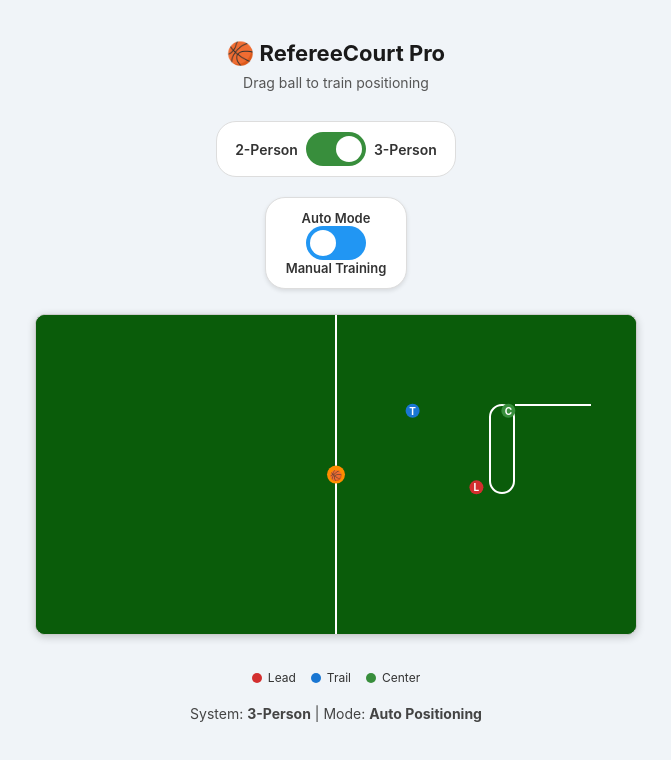
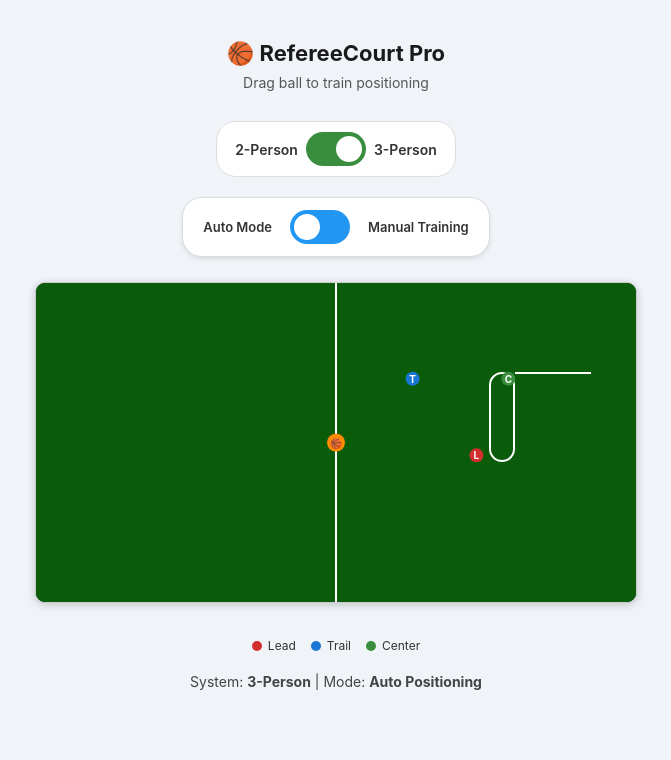
Before and after one commit to MRK2340/Whistle-resilience, a React (Create React App) app in the folder frontend/: page / in a window 1280 px wide. Shown: the top 760 px of the page, without its empty margins (304-975 px from the left). Built offline with nearby package versions, Linux system fonts and the light colour scheme.

Commit message:
auto-commit for 303eb06f-5d95-4e96-b12a-c57cac9f15ea

```diff
--- a/frontend/src/components/ModeToggle.js
+++ b/frontend/src/components/ModeToggle.js
@@ -5,6 +5,7 @@ import './ModeToggle.css';
 export default function ModeToggle({ isManualMode, onToggle }) {
   return (
     <div className="mode-toggle-container">
+      <div style={{ display: 'flex', alignItems: 'center', gap: '10px' }}>
         <span className="mode-label">Auto Mode</span>
         <label className="mode-switch">
           <input
@@ -15,6 +16,7 @@ export default function ModeToggle({ isManualMode, onToggle }) {
           <span className="mode-slider"></span>
         </label>
         <span className="mode-label">Manual Training</span>
+      </div>
 
       {isManualMode && (
         <div className="manual-mode-hint">
```
Lines whose indentation alone changed are shown as unchanged.
